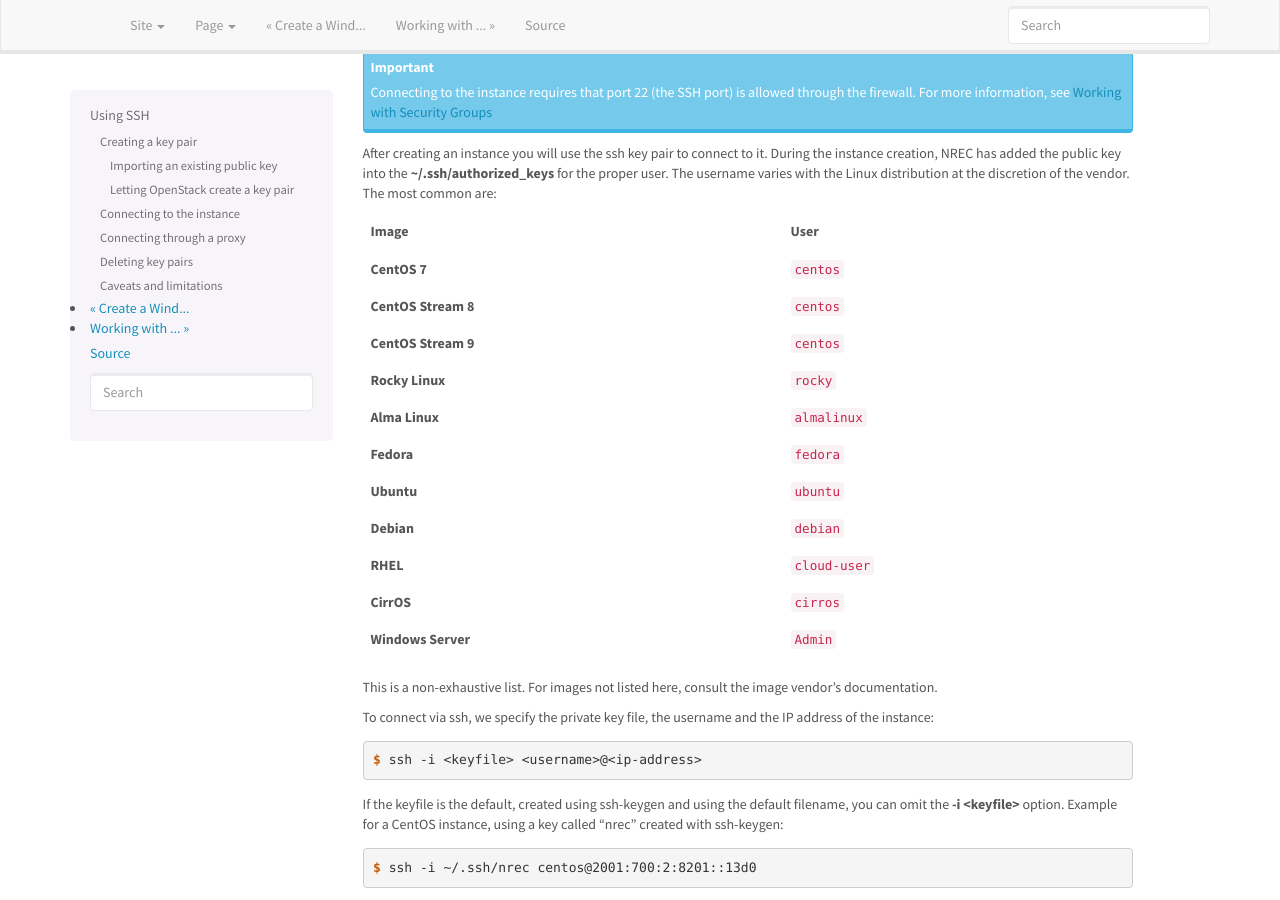
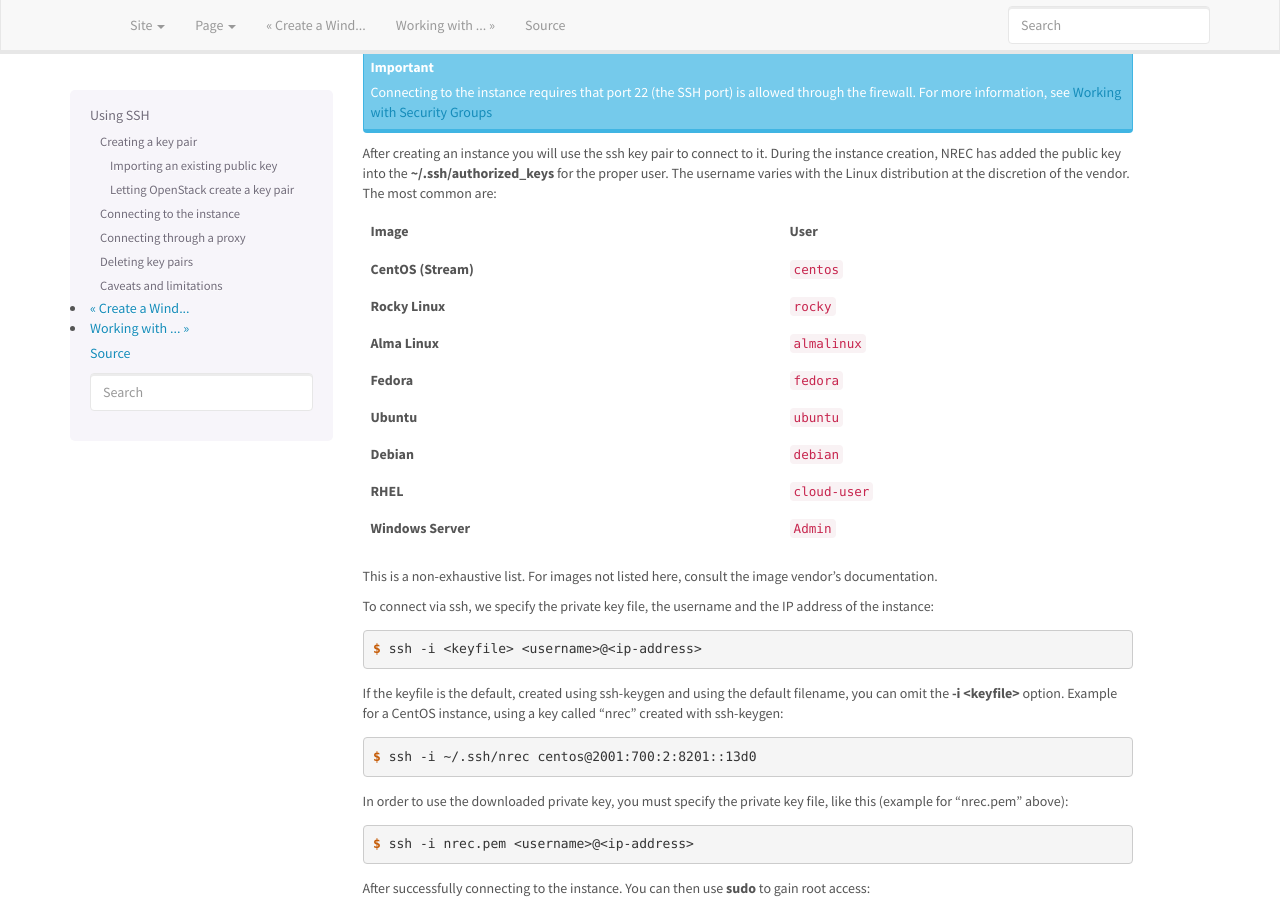
Before and after one commit to norcams/docs-enduser, a Sphinx documentation site: the page built from docs/ssh.rst, in a window 1280 px wide and 900 px high, scrolled down 4967 px. Built offline with Sphinx 7.4.7, drawn with Linux system fonts in a browser that asks for light colours.

Commit message:
image usernames

```diff
--- a/docs/ssh.rst
+++ b/docs/ssh.rst
@@ -253,16 +253,13 @@ vendor. The most common are:
 ==================== ==============
 Image                User
 ==================== ==============
-**CentOS 7**         ``centos``
-**CentOS Stream 8**  ``centos``
-**CentOS Stream 9**  ``centos``
+**CentOS (Stream)**  ``centos``
 **Rocky Linux**      ``rocky``
 **Alma Linux**       ``almalinux``
 **Fedora**           ``fedora``
 **Ubuntu**           ``ubuntu``
 **Debian**           ``debian``
 **RHEL**             ``cloud-user``
-**CirrOS**           ``cirros``
 **Windows Server**   ``Admin``
 ==================== ==============
 
```
